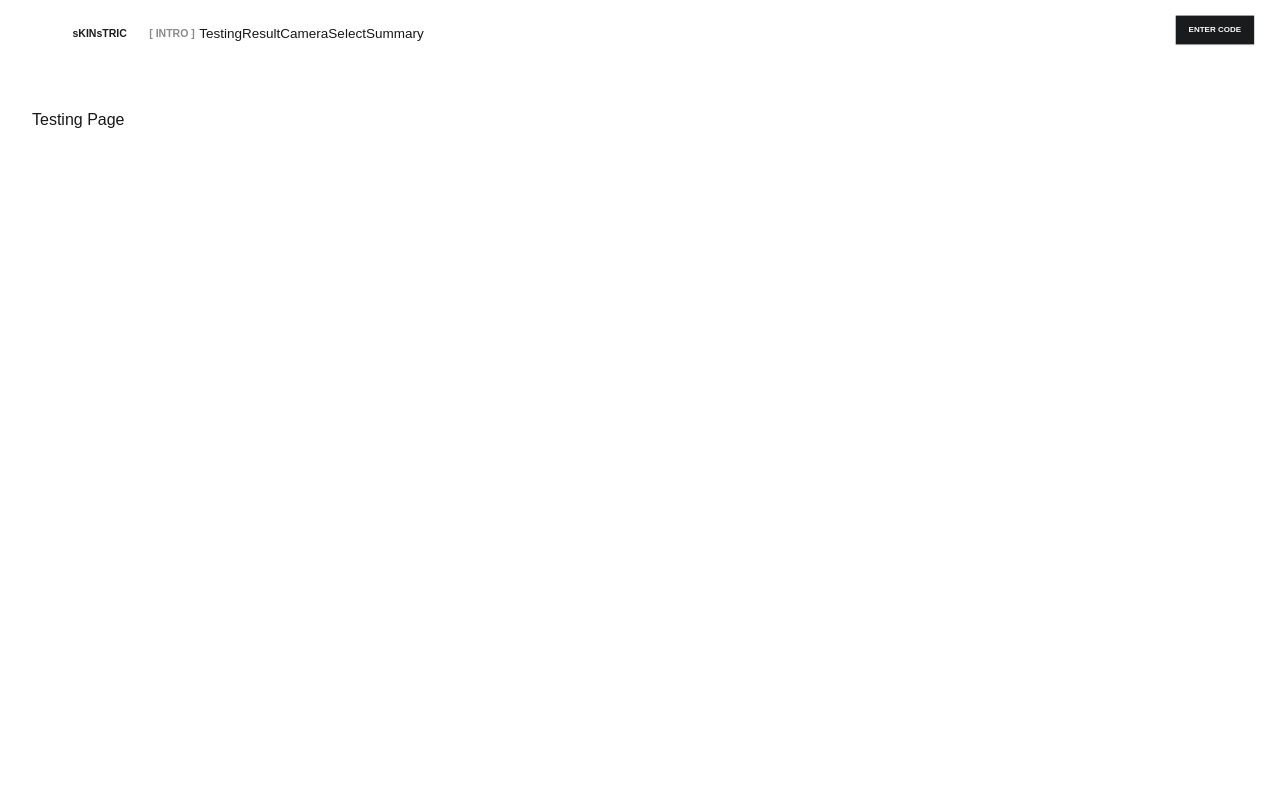
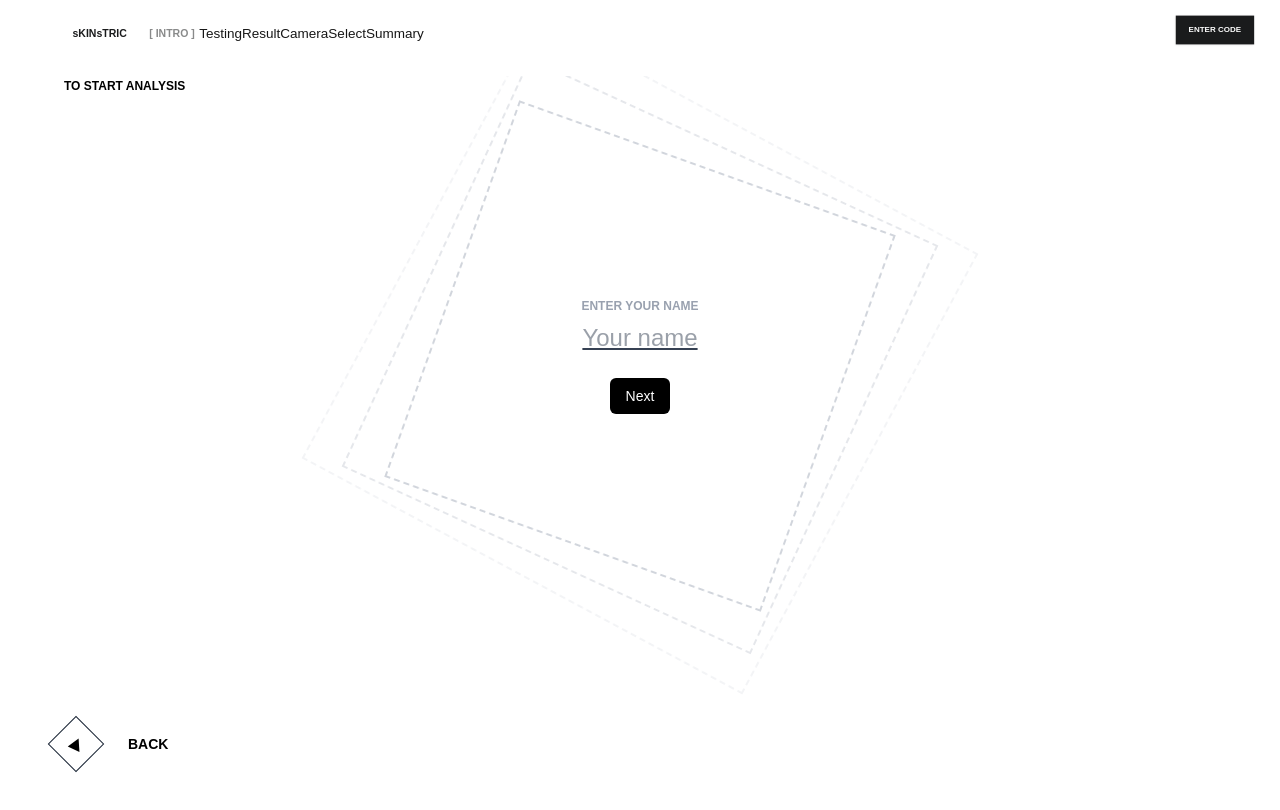
Before and after one commit to Strangewin/skinstric-internship, a Next.js app: page /testing in a window 1280 px wide. Shown: the top 810 px of the page. Built offline with nearby package versions, Linux system fonts and the light colour scheme.

Commit message:
started testing page and form fields

```diff
--- a/app/testing/page.js
+++ b/app/testing/page.js
@@ -1,3 +1,179 @@
+"use client";
+import Link from "next/link";
+import { IoTriangleSharp } from "react-icons/io5";
+import { useEffect, useRef, useState } from "react";
+
 export default function TestingPage() {
-  return <div className="p-8">Testing Page</div>;
+  const square1 = useRef(null);
+  const square2 = useRef(null);
+  const square3 = useRef(null);
+
+  const [step, setStep] = useState(1);
+  const [formData, setFormData] = useState({
+    name: "",
+    location: "",
+  });
+  const [loading, setLoading] = useState(false);
+
+  useEffect(() => {
+    const animateSquare = (square, duration) => {
+      if (square.current) {
+        square.current.animate(
+          [{ transform: "rotate(0deg)" }, { transform: "rotate(360deg)" }],
+          {
+            duration,
+            iterations: Infinity,
+            easing: "linear",
+          }
+        );
+      }
+    };
+    animateSquare(square1, 100000);
+    animateSquare(square2, 80000);
+    animateSquare(square3, 70000);
+  }, []);
+
+  const handleSubmit = async (e) => {
+    e.preventDefault();
+
+    // Step 1 → just go to step 2, no API call yet
+    if (step === 1) {
+      if (!formData.name.trim()) {
+        alert("Please enter your name");
+        return;
+      }
+      setStep(2);
+      return;
+    }
+
+    // Step 2 → submit full data
+    if (step === 2) {
+      if (!formData.location.trim()) {
+        alert("Please enter your city");
+        return;
+      }
+
+      setLoading(true);
+      try {
+        const response = await fetch(
+          "https://us-central1-frontend-simplified.cloudfunctions.net/skinstricPhaseOne",
+          {
+            method: "POST",
+            headers: { "Content-Type": "application/json" },
+            body: JSON.stringify({
+              name: formData.name,
+              location: formData.location,
+            }),
+          }
+        );
+
+        const data = await response.json();
+        console.log("Server response:", data);
+
+        if (!response.ok) {
+          throw new Error(data.message || "Failed to submit");
+        }
+
+        alert("Form completed! 🎉");
+      } catch (error) {
+        console.error(error);
+        alert(error.message);
+      } finally {
+        setLoading(false);
+      }
+    }
+  };
+
+  return (
+    <div className="relative min-h-screen w-full bg-white flex flex-col items-center justify-center overflow-hidden">
+      {/* Rotating squares */}
+      <div className="absolute inset-0 flex items-center justify-center z-10">
+        {/* Top left label */}
+        <div className="absolute top-0.5 left-16 text-xs font-bold text-black z-10">
+          TO START ANALYSIS
+        </div>
+
+        <div
+          ref={square3}
+          className="absolute w-[500px] h-[500px] border-2 border-dashed border-gray-100 flex items-center justify-center mb-60"
+          style={{ zIndex: 1 }}
+        ></div>
+        <div
+          ref={square2}
+          className="absolute w-[450px] h-[450px] border-2 border-dashed border-gray-200 flex items-center justify-center mb-60"
+          style={{ zIndex: 2 }}
+        ></div>
+        <div
+          ref={square1}
+          className="absolute w-[400px] h-[400px] border-2 border-dashed border-gray-300 mb-60"
+          style={{ zIndex: 3 }}
+        ></div>
+
+        {/* Centered form */}
+        <div
+          className="absolute w-[400px] h-[400px] flex flex-col items-center justify-center mb-60"
+          style={{ zIndex: 4 }}
+        >
+          <form onSubmit={handleSubmit} className="flex flex-col items-center">
+            {step === 1 && (
+              <>
+                <span className="text-xs font-semibold text-gray-400 mb-2">
+                  ENTER YOUR NAME
+                </span>
+                <input
+                  type="text"
+                  value={formData.name}
+                  onChange={(e) =>
+                    setFormData({ ...formData, name: e.target.value })
+                  }
+                  placeholder="Your name"
+                  className="text-2xl text-gray-700 underline text-center bg-transparent border-none outline-none"
+                  required
+                />
+              </>
+            )}
+            {step === 2 && (
+              <>
+                <span className="text-xs font-semibold text-gray-400 mb-2">
+                  ENTER YOUR CITY
+                </span>
+                <input
+                  type="text"
+                  value={formData.location}
+                  onChange={(e) =>
+                    setFormData({ ...formData, location: e.target.value })
+                  }
+                  placeholder="Your city"
+                  className="text-2xl text-gray-700 underline text-center bg-transparent border-none outline-none"
+                  required
+                />
+              </>
+            )}
+            <button
+              type="submit"
+              disabled={loading}
+              className="mt-6 px-4 py-2 bg-black text-white rounded-md text-sm disabled:opacity-50"
+            >
+              {loading
+                ? "Submitting..."
+                : step === 1
+                ? "Next"
+                : "Submit"}
+            </button>
+          </form>
+        </div>
+      </div>
+
+      {/* Back button bottom left */}
+      <Link
+        href="/"
+        className="absolute left-14 bottom-28 flex items-center z-20"
+      >
+        <span className="inline-flex items-center justify-center w-10 h-10 rotate-45 border-1 border-gray-800 mr-2">
+          <IoTriangleSharp className="text-black rotate-340" size={14} />
+        </span>
+        <div className="text-sm text-black font-bold ml-6">BACK</div>
+      </Link>
+    </div>
+  );
 }
```
